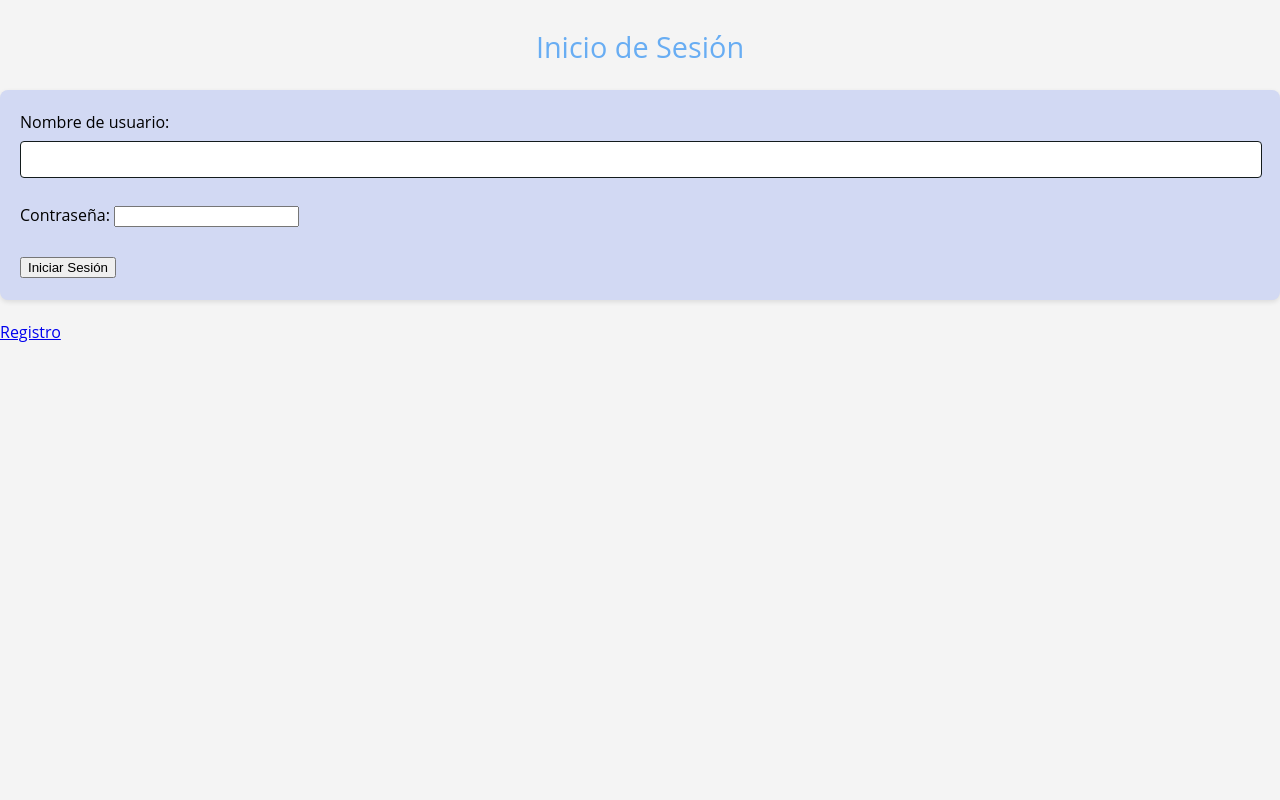
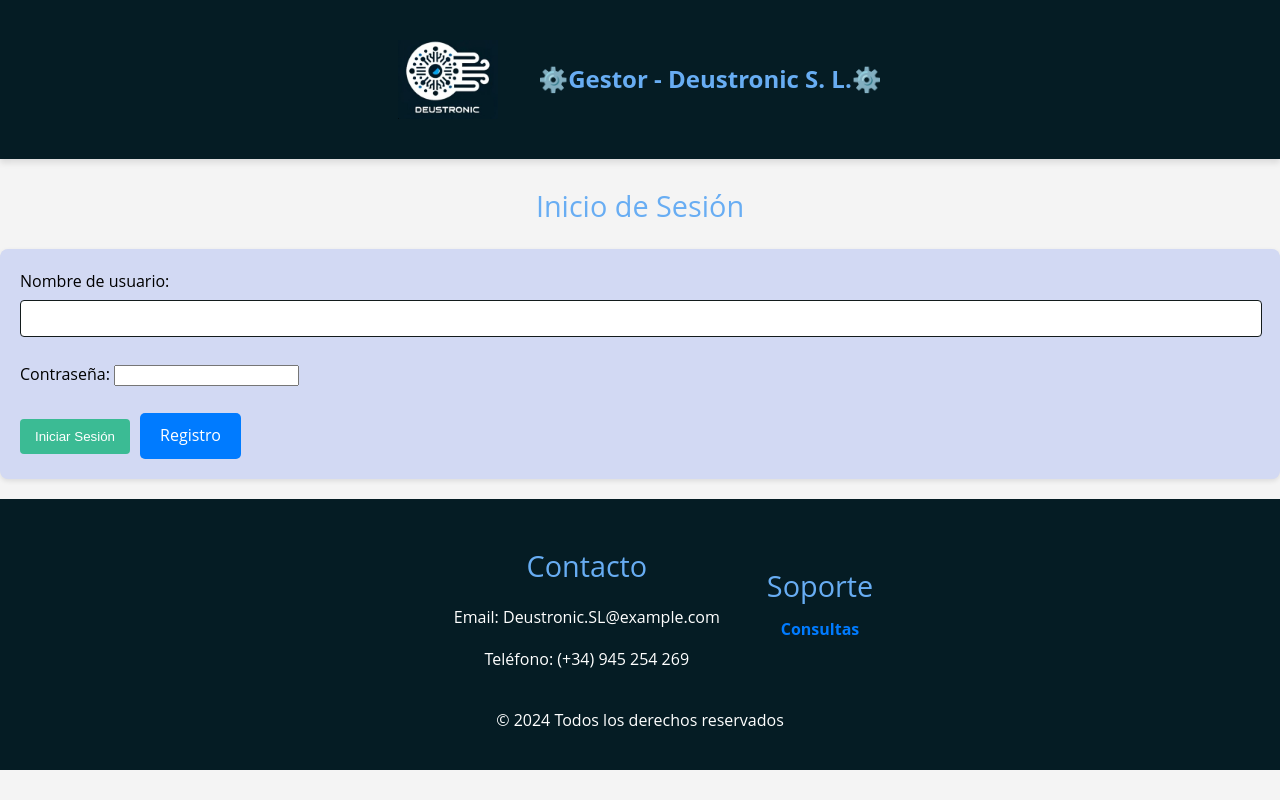
Before and after one commit to andreacastrodlc/ProyectoWebColaborativo, a Django app: page /appDjango/login/ in a window 1280 px wide. Run offline with Django 4.2, Linux system fonts and the light colour scheme.

Commit message:
Cambio de estilos,html y archivo.js de validación.

```diff
--- a/ProyectoWeb/appDjango/views.py
+++ b/ProyectoWeb/appDjango/views.py
@@ -93,6 +93,8 @@ class PedidoListView(LoginRequiredMixin, ListView):
 
 
 # vista de detalle de pedido
+# https://stackoverflow.com/questions/53023775/simple-math-on-django-views-with-decimals
+# https://docs.djangoproject.com/en/5.0/ref/models/expressions/
 class PedidoDetailView(LoginRequiredMixin, DetailView):
     model = Pedido
 
--- a/ProyectoWeb/static/css/estilos.css
+++ b/ProyectoWeb/static/css/estilos.css
@@ -1,4 +1,6 @@
+/* ---------------------------------ESTILOS GLOBALES-------------------------------------------- */
 
+/* Estilo general del body */
 body {
     font-family: 'Open Sans', Arial, sans-serif;
     background-color: #f4f4f4;
@@ -8,6 +10,7 @@ body {
     padding: 0;
 }
 
+/* Contenedor principal */
 #content {
     width: 90%;
     max-width: 1500px;
@@ -17,7 +20,10 @@ body {
     border-radius: 8px;
     box-shadow: 0 2px 10px rgba(0, 0, 0, 0.1);
 }
-/* ----------------------------Cuadro del MENU principal--------------------------------------------------------------------------------- */
+
+/* ---------------------------------MENU PRINCIPAL--------------------------------------------- */
+
+/* Contenedor del menú principal */
 .cajas-menu {
     display: flex;
     justify-content: space-around;
@@ -29,7 +35,10 @@ body {
     margin: 20px auto;
     width: 95%;
 }
-/* ---------------------Estilo del Cuadro secundario del MENU--------------------------------------------------------------------------- */
+
+/* ---------------------------------MENU SECUNDARIO-------------------------------------------- */
+
+/* Estilo de las categorías del menú */
 .categoria {
     background-color: #051C24;
     border: 1px solid #2c51e3;
@@ -38,16 +47,13 @@ body {
     box-shadow: 0 5px 15px rgba(0, 0, 0, 0.05);
     transition: transform 0.3s, box-shadow 0.3s;
 }
-/* --------------------------------Sombreado-------------------------------------------------------------------------------------------- */
 .categoria:hover {
     transform: translateY(-5px);
     box-shadow: 0 10px 20px rgba(0, 0, 0, 0.15);
 }
-/* ------Centrar los títulos dentro de las categorías----------------------------------------------------------------------------------- */
 .categoria h2 {
     text-align: center;
 }
-/* ------Estilos adicionales para mejorar la estetica del MENU-------------------------------------------------------------------------- */
 .categoria ul {
     list-style: none;
     padding: 0;
@@ -63,15 +69,16 @@ body {
     text-decoration: none;
     transition: background-color 0.2s;
 }
-/* ------Cambio de color al pasar el ratón--------------------------------------------------------------------------------------------- */
 .categoria ul li a:hover {
     background-color: #d1e0e0;
 }
+
 
 h1, h2 {
     color: #68adf3;
     font-weight: normal;
 }
+
 
 h1 {
     font-size: 2.5rem;
@@ -108,41 +115,12 @@ ul li a {
     text-decoration: none;
 }
 
-
-.cajas-menu {
-    display: flex;
-    justify-content: center;
-    align-items: center;
-}
-
-.categoria {
-    margin: 0 10px;
-    background-color: #051C24;;
-    border-radius: 8px;
-    padding: 20px;
-}
-
-
-.categoria ul {
-    padding: 0;
-}
-
-.categoria h2 {
-    margin: 0 0 10px;
-}
-
-.categoria ul li {
-    list-style: none;
-    margin-bottom: 5px;
-}
-
-
-/* ------Sombreado de los botones principales------------------------------------------------------------------------------------------- */
 ul li:hover {
     box-shadow: 0 4px 8px rgba(0, 0, 0, 0.12);
 }
 
-/* -------------Estructura del Formularios Creación Productos,Clientes y Pedidos-------------------------------------------------------- */
+/* ---------------------------------FORMULARIOS-------------------------------------------- */
+
 form {
     margin: 20px auto;
     padding: 20px;
@@ -174,7 +152,6 @@ input[type="submit"]:hover {
     background-color: #0056b3;
 }
 
-/* -------------Estilos para los botones submit----------------------------------------------------------------------------------- */
 input[type="submit"].boton-anadir {
     background-color: #14161c;
     color: white;
@@ -204,7 +181,40 @@ button.boton-borrar {
 button.boton-borrar:hover {
     background-color: #bd2130;
 }
-/* -------------Estilo para el Header y Logo----------------------------------------------------------------------------------------- */
+
+button.btn-enviar {
+    background-color: #3bbb94;
+    color: white;
+    border: none;
+    border-radius: 4px;
+    padding: 10px 15px;
+    cursor: pointer;
+    transition: background-color 0.3s;
+    box-sizing: border-box;
+}
+
+button.btn-enviar:hover {
+    background-color: #1e7e34;
+}
+
+button#btn-aumentar, button#btn-disminuir {
+    background-color: #a1a1a1;
+    color: white;
+    border: none;
+    border-radius: 4px;
+    padding: 10px 20px;
+    cursor: pointer;
+    transition: background-color 0.3s;
+    margin: 10px;
+    font-size: 1rem;
+}
+
+button#btn-aumentar:hover, button#btn-disminuir:hover {
+    background-color: #66b9d5;
+}
+
+/* ---------------------------------HEADER Y LOGO-------------------------------------------- */
+
 .site-header {
     display: flex;
     align-items: center;
@@ -227,7 +237,6 @@ button.boton-borrar:hover {
     font-weight: 700;
 }
 
-
 @media (max-width: 768px) {
     .site-header {
         flex-direction: column;
@@ -243,9 +252,10 @@ button.boton-borrar:hover {
         font-size: 20px;
     }
 }
-/* -------------Estilo para el Footer-------------------------------------------------------------------------------------------- */
 
- footer {
+/* ---------------------------------FOOTER-------------------------------------------- */
+
+footer {
     background-color: #051C24;
     color: #fff;
     padding: 20px 0;
@@ -259,7 +269,8 @@ button.boton-borrar:hover {
     max-width: 1200px;
     margin: auto;
 }
- .contacto{
+
+.contacto {
     width: 30%;
     text-align: center;
 }
@@ -271,8 +282,36 @@ button.boton-borrar:hover {
     margin-top: 20px;
 }
 
+.soporte a {
+    color: #007bff;
+    text-decoration: none;
+    font-weight: bold;
+    padding: 10px;
+    transition: color 0.3s, background-color 0.3s;
+}
 
-/* -------------Estilo para el boton de cerrar sesion----------------------------------------------------------------------------------------- */
+.form-buttons {
+    display: flex;
+    align-items: center;
+    gap: 10px;
+}
+
+.link-registro {
+    display: inline-block;
+    padding: 10px 20px;
+    color: #ffffff;
+    background-color: #007BFF;
+    text-decoration: none;
+    border-radius: 5px;
+    transition: background-color 0.3s ease;
+}
+
+.link-registro:hover {
+    background-color: #0056b3;
+}
+
+/* ---------------------------------BOTÓN CERRAR SESIÓN-------------------------------------------- */
+
 .logout-form {
     margin: 0;
     background-color: #051C24;
--- a/ProyectoWeb/templates/appDjango/cliente_create.html
+++ b/ProyectoWeb/templates/appDjango/cliente_create.html
@@ -4,7 +4,7 @@
     <form action="{% url 'cliente_create' %}" method="post">
         {% csrf_token %}
         {{ formulario.errors }}
-        {{ formulario.as_ul }}
+        {{ formulario.as_p }}
         <input type="submit" value="Nuevo cliente" class="boton-anadir"/>
     </form>
 {% endblock %}
--- a/ProyectoWeb/templates/appDjango/componente_create.html
+++ b/ProyectoWeb/templates/appDjango/componente_create.html
@@ -4,7 +4,7 @@
     <form action="{% url 'componente_create' %}" method="post">
         {% csrf_token %}
         {{ formulario.errors }}
-        {{ formulario.as_ul }}
+        {{ formulario.as_p }}
         <input type="submit" value="Nuevo componente" class="boton-anadir"/>
     </form>
 
--- a/ProyectoWeb/templates/appDjango/producto_create.html
+++ b/ProyectoWeb/templates/appDjango/producto_create.html
@@ -4,7 +4,7 @@
     <form action="{% url 'producto_create' %}" method="post">
         {% csrf_token %}
         {{ formulario.errors }}
-        {{ formulario.as_ul }}
+        {{ formulario.as_p }}
         <input type="submit" value="Nuevo producto" class="boton-anadir"/>
     </form>
 
--- a/ProyectoWeb/templates/base.html
+++ b/ProyectoWeb/templates/base.html
@@ -51,8 +51,8 @@
                 </ul>
             </div>
         </div>
-        <button id="btn-aumentar">Aumentar Tamaño de Texto</button>
-        <button id="btn-disminuir">Disminuir Tamaño de Texto</button>
+        <button id="btn-aumentar">🔎➕</button>
+        <button id="btn-disminuir">🔎➖</button>
         {% block contenido %}{% endblock %}
     </div>
      <footer>
--- a/ProyectoWeb/templates/login.html
+++ b/ProyectoWeb/templates/login.html
@@ -6,6 +6,10 @@
     <link rel="stylesheet" type="text/css" href="{% static 'css/estilos.css' %}">
 </head>
 <body>
+    <header class="site-header">
+        <img src="{% static 'imagenes/LOGO.png' %}" alt="Logo" class="header-icon">
+        <h1>⚙️Gestor - Deustronic S. L.⚙️</h1>
+    </header>
     <h2>Inicio de Sesión</h2>
     <form method="post">
         {% csrf_token %}
@@ -13,9 +17,11 @@
         <input type="text" id="username" name="username" required><br><br>
         <label for="password">Contraseña:</label>
         <input type="password" id="password" name="password" required><br><br>
-        <button type="submit">Iniciar Sesión</button>
+        <div class="form-buttons">
+            <button type="submit" class="btn-enviar">Iniciar Sesión</button>
+            <a href="{% url 'registro' %}" class="link-registro">Registro</a>
+        </div>
     </form>
-    <!-- Mostrar mensajes de error o exito si existen -->
     {% if messages %}
         <ul>
             {% for message in messages %}
@@ -23,6 +29,21 @@
             {% endfor %}
         </ul>
     {% endif %}
-<a href="{% url 'registro' %}">Registro</a>
+    <footer>
+        <div class="contenedor-footer">
+            <div class="contacto">
+                <h2>Contacto</h2>
+                <p>Email: Deustronic.SL@example.com</p>
+                <p>Teléfono: (+34) 945 254 269</p>
+            </div>
+            <div class="soporte">
+                <h2>Soporte</h2>
+                <a href="/appDjango/soporte">Consultas</a>
+            </div>
+        </div>
+        <div class="derechos">
+            <p>&copy; 2024 Todos los derechos reservados</p>
+        </div>
+    </footer>
 </body>
 </html>
--- a/ProyectoWeb/templates/registro.html
+++ b/ProyectoWeb/templates/registro.html
@@ -10,9 +10,9 @@
     <form method="post">
         {% csrf_token %}
         {{ form.as_p }}
-        <button type="submit">Registrar</button>
+        <button type="submit"class="btn-enviar">Registrar</button>
     </form>
-    <p>¿Ya tienes una cuenta? <a href="{% url 'login' %}">Inicia sesión aquí</a>.</p>
+    <p>¿Ya tienes una cuenta? <a href="{% url 'login' %}" class="link-registro">Inicia sesión aquí</a>.</p>
     <!-- Mostrar mensajes de error o exito si existen -->
     {% if messages %}
         <ul>
```
Also changed, not shown: ProyectoWeb/static/js/validacion_formulario.js (+31 -38 lines), ProyectoWeb/templates/soporte.html (+5 -22 lines), ProyectoWeb/db.sqlite3, 1 other file.
